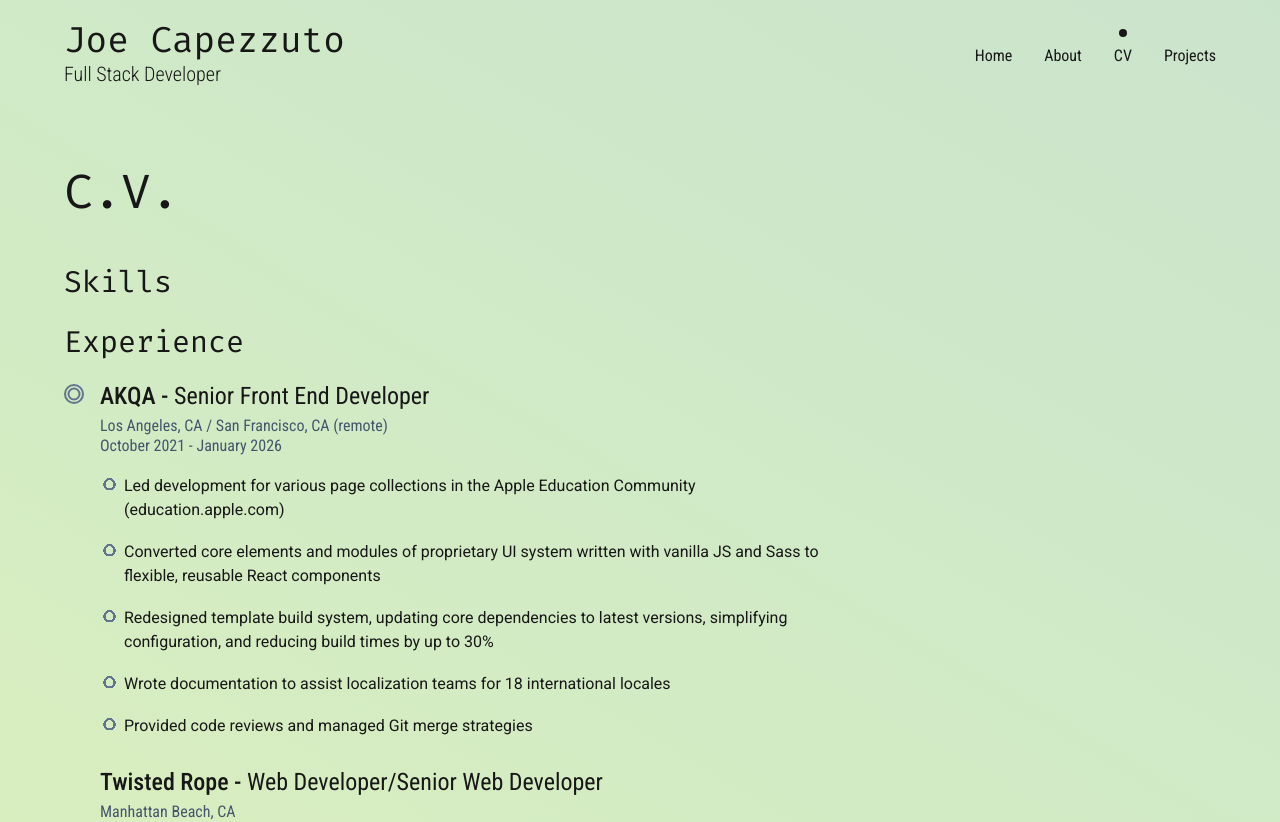
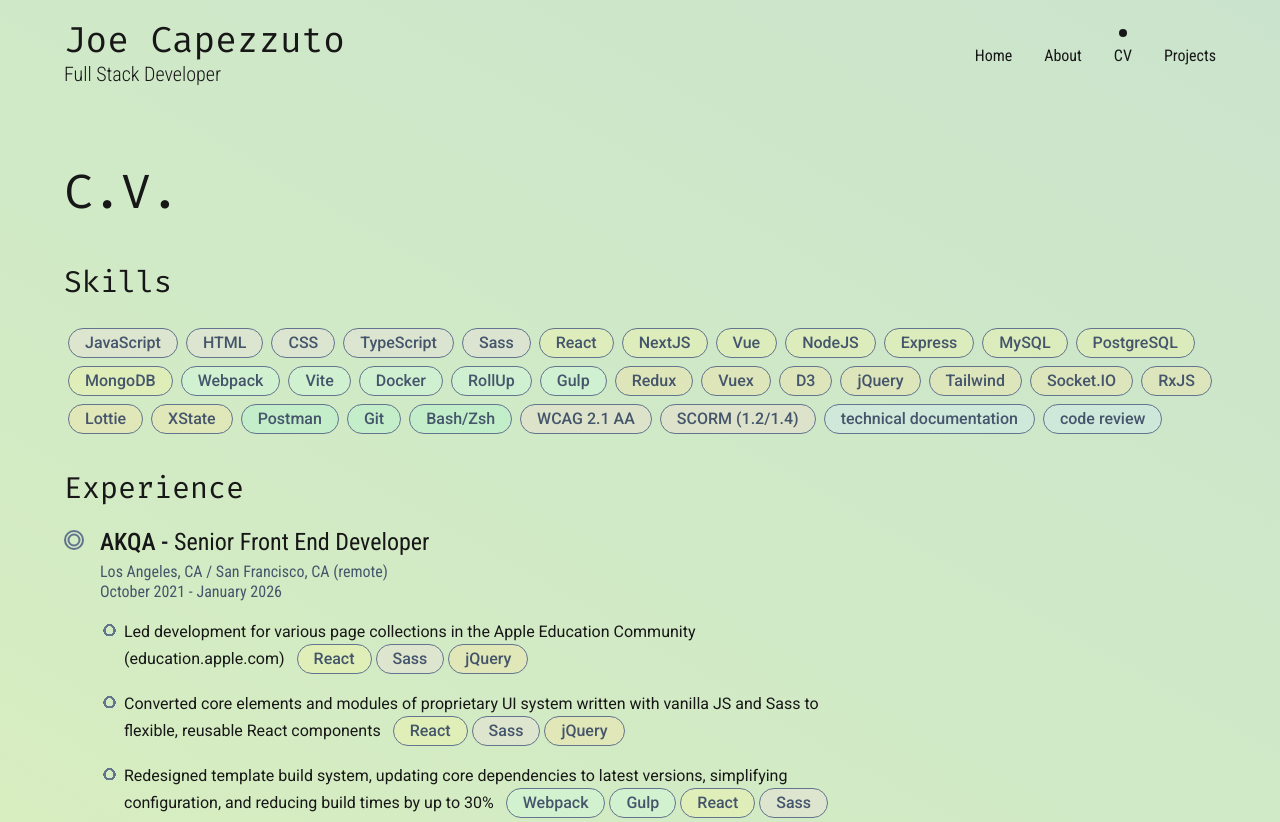
Before and after one commit to Capezzuto/portfolio-v2, a Next.js app: page /cv in a window 1280 px wide. Shown: the top 822 px of the page. Built offline with nearby package versions, Linux system fonts and the light colour scheme.

Commit message:
Use SkillChip component on CV page

```diff
--- a/src/app/(static)/cv/StructuredJob.tsx
+++ b/src/app/(static)/cv/StructuredJob.tsx
@@ -1,7 +1,16 @@
 import React from 'react';
+import SkillChip from './SkillChip';
+import workHistory from '@/app/_data/work-history.json';
+
 type JobTask = {
 	description: string;
 	technologies: string[];
+};
+
+type Skill = {
+	id: string;
+	name: string;
+	type: string;
 };
 
 interface Job {
@@ -13,6 +22,15 @@ interface Job {
 	location: string;
 	work: JobTask[];
 }
+
+const skillsById: { [key: string]: Skill } = workHistory.skills.reduce(
+	(obj: { [key: string]: Skill }, skill: Skill) => {
+		obj[skill.id] = skill;
+		return obj;
+	},
+	{}
+);
+
 const StructuredJob = ({ jobData }: { jobData: Job }) => {
 	return (
 		<div className='StructuredJob max-w-3xl mb-8'>
@@ -27,7 +45,16 @@ const StructuredJob = ({ jobData }: { jobData: Job }) => {
 			</div>
 			<ul className='pl-10 list-image-(--work-list-style) list-ouside marker:text-[2em] marker:leading-[1em]'>
 				{jobData.work.map((task, i) => (
-					<li className='mb-2' key={i} dangerouslySetInnerHTML={{ __html: task.description }}></li>
+					<li className='mb-2' key={i}>
+						<span className='mr-2' dangerouslySetInnerHTML={{ __html: task.description }}></span>
+						{task.technologies.map((id: string) => (
+							<SkillChip
+								text={skillsById[id]?.name ?? ''}
+								skillType={skillsById[id]?.type ?? ''}
+								customClassName='ml-1'
+							/>
+						))}
+					</li>
 				))}
 			</ul>
 		</div>
--- a/src/app/(static)/cv/page.tsx
+++ b/src/app/(static)/cv/page.tsx
@@ -6,6 +6,7 @@ import TimelineItem from './TimelineItem';
 import StructuredJob from './StructuredJob';
 import StructuredEducation from './StructuredEducation';
 import workHistory from '@/app/_data/work-history.json';
+import SkillChip from './SkillChip';
 
 const CVPage = () => {
 	const eduSectionRef = useRef(null);
@@ -62,8 +63,15 @@ const CVPage = () => {
 	return (
 		<section className='cv-page'>
 			<Headline text='C.V.' />
-			<section id='skills'>
+			<section id='skills' className='mb-8'>
 				<SubHeadline text='Skills' />
+				<ul>
+					{workHistory.skills.map((skill: { id: string; name: string; type: string }) => (
+						<li className='m-1 inline-block'>
+							<SkillChip key={skill.id} text={skill.name} skillType={skill.type} />
+						</li>
+					))}
+				</ul>
 			</section>
 			<section ref={jobSectionRef} id='experience'>
 				<SubHeadline text='Experience' />
```
